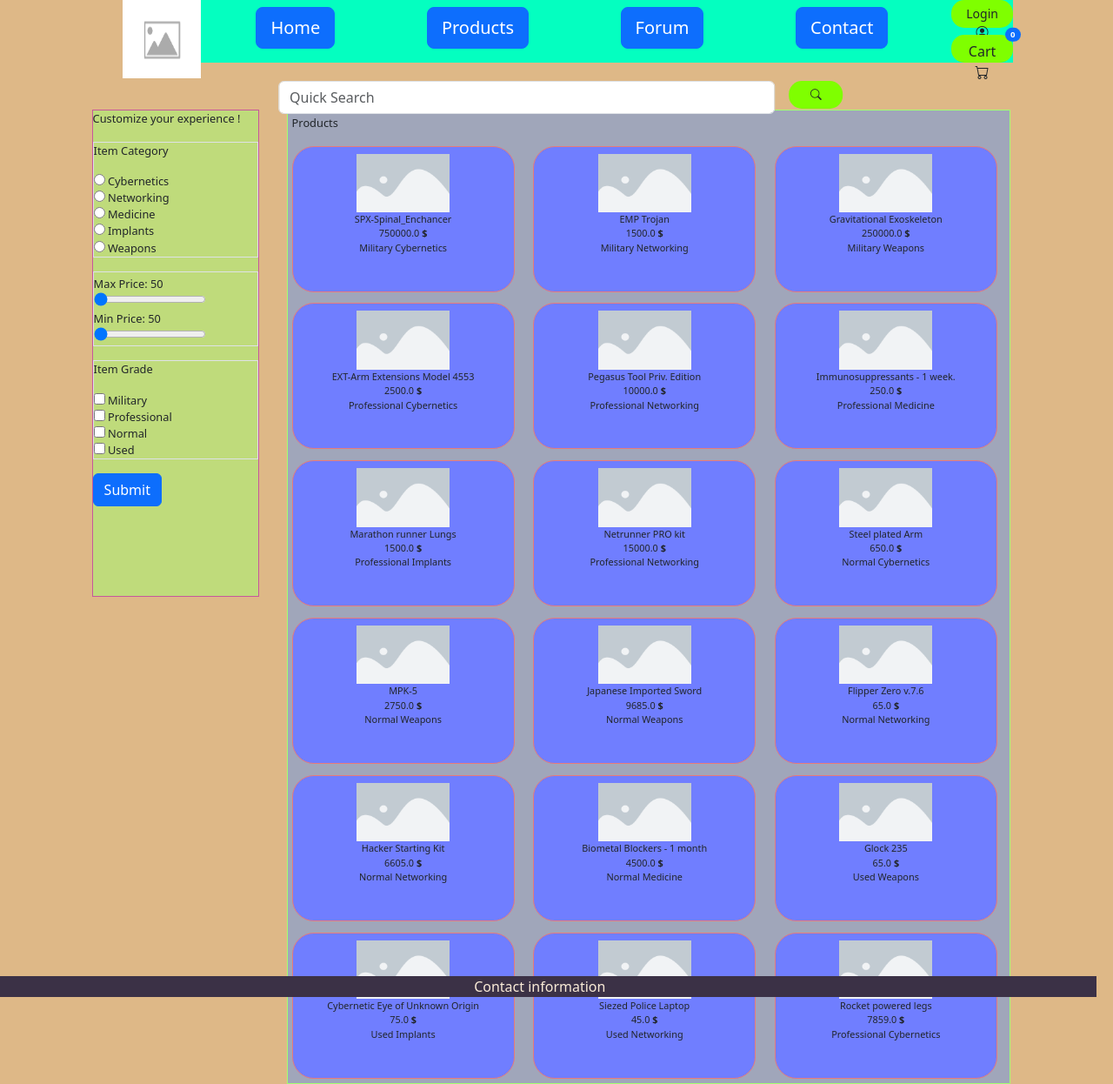
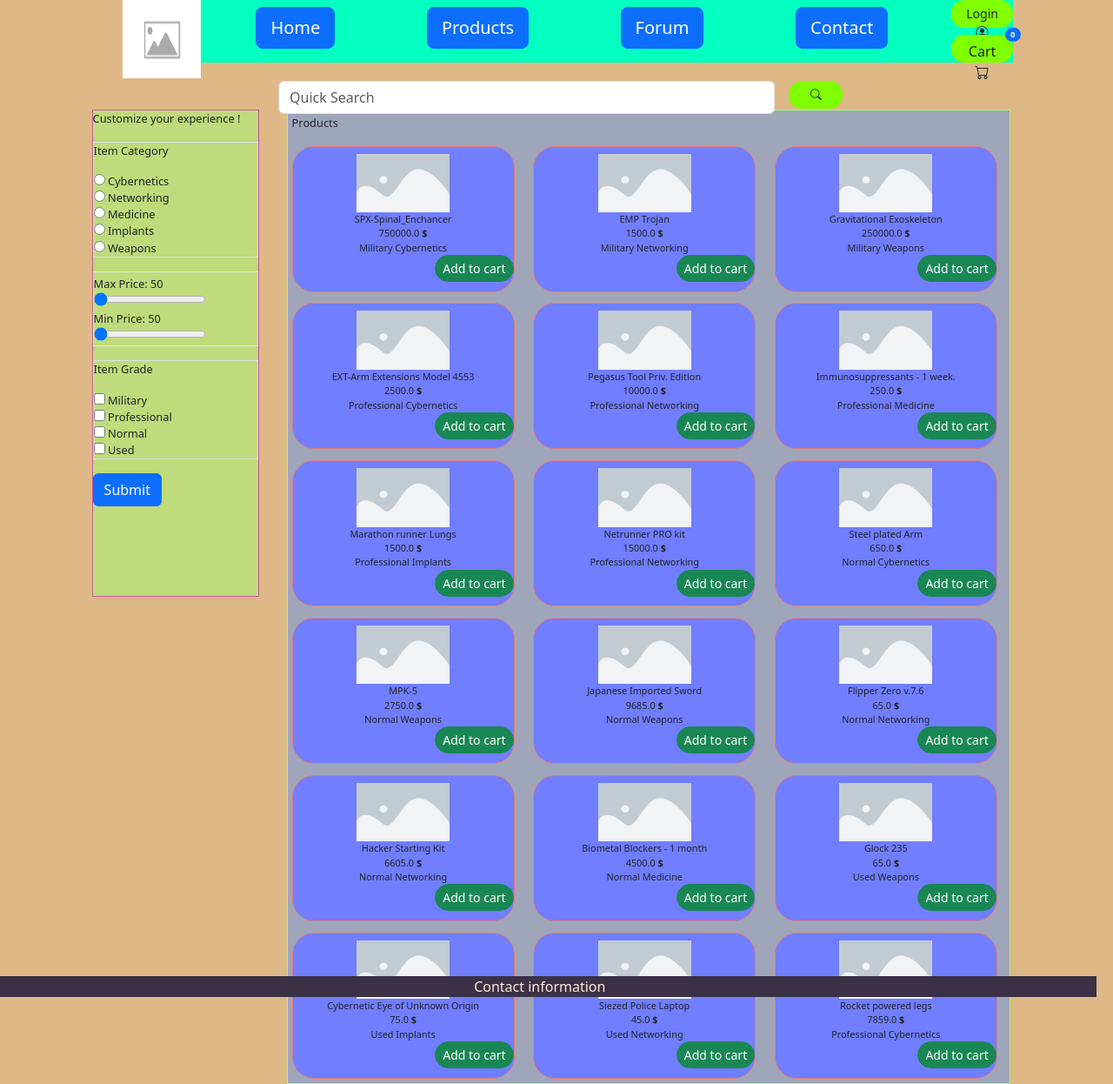
Before and after one commit to Kaynhurst/ITC4214-Final, a Django app: page /products/ in a window 1280 px wide. Shown: the whole page at 87% size. Run offline with Django 5.2, Linux system fonts and the light colour scheme; data comes from the database, SQL or seed files in the repository; data that the repository does not hold is empty.

Commit message:
Add to cart progress

```diff
--- a/cyberwareStore/products/templates/products/index.html
+++ b/cyberwareStore/products/templates/products/index.html
@@ -59,12 +59,12 @@
                 </div>
             </form>
         </div>
-        <div class="products">
+        <div class="productsGrid">
             <p>Products</p>
             <div id = "itemLayout" class="grid-container">
 
                 {%  for item in productsList %}
-                    <div class="grid-item text-wrap product" type="submit"
+                    <div class="grid-item text-wrap productItem position-relative z-0" type="submit"
                         data-name = "{{item.productName}}"
                         data-price = "{{item.productPrice}}"
                         data-grade = "{{item.productGrade.gradeName}}"
@@ -78,10 +78,13 @@
                             {{item.productGrade.gradeName}}
                             {{item.productCategory.categoryName}}
                         </div>
+                        <!-- Add item to cart -->
+                        <button type="submit" class="btn btn-success btn-sm d-flexbox position-absolute end-0 border-warnign-subtle rounded-pill z-3"> Add to cart
+                            <form action="{% url 'products:add_product'%}" method="request">
+                                {% csrf_token %}
+                            </form>
+                        </button>
 
-                        <form action="{% url 'products:add_product'%}" method="request">
-                            {% csrf_token %}
-                        </form>
                     </div>
 
                 {% endfor %}
--- a/cyberwareStore/static/css/products.css
+++ b/cyberwareStore/static/css/products.css
@@ -16,16 +16,20 @@ body{
     height: 70vh;
     width: 15vw;
 
-    overflow : auto ;
 }
 
-.products {
+.productsGrid {
     border: 1px solid #a2ff70;
     padding: 5px;
 
     background-color: rgb(100, 149, 237,0.5);
     width: 65vw;
     display:grid;
+}
+
+.productItem {
+    font-size: 85%;
+    display : block;
 }
 
 .grid-container {
@@ -65,7 +69,3 @@ body{
     width : 45% ;
     height : 45% ;
 }
-#productDescription{
-    font-size: 85%;
-
-}
--- a/cyberwareStore/static/scripts/products.js
+++ b/cyberwareStore/static/scripts/products.js
@@ -12,8 +12,8 @@ $(document).ready(function(){
             //Hide the Reverse sumbission button
             $("#reverseSubmit").addClass("btn btn-danger d-none");
 
-            $(".product").each(function(){
-                $(this).css("display","grid") ;
+            $(".productItem").each(function(){
+                $(this).css("display","block") ;
             });
         });
 
@@ -31,12 +31,12 @@ $(document).ready(function(){
 
         var priceMax = $("#maxPriceValue").val() ;
         var priceMin = $("#minPriceValue").val() ;
-        $(".product").each(function(){
 
+        $(".productItem").each(function(){
 
             //Clear previous submission
             if($(this).css("display") === "none"){
-                $(this).css("display","grid") ;
+                $(this).css("display","block") ;
             };
 
             //Radio Button Sorting
```
